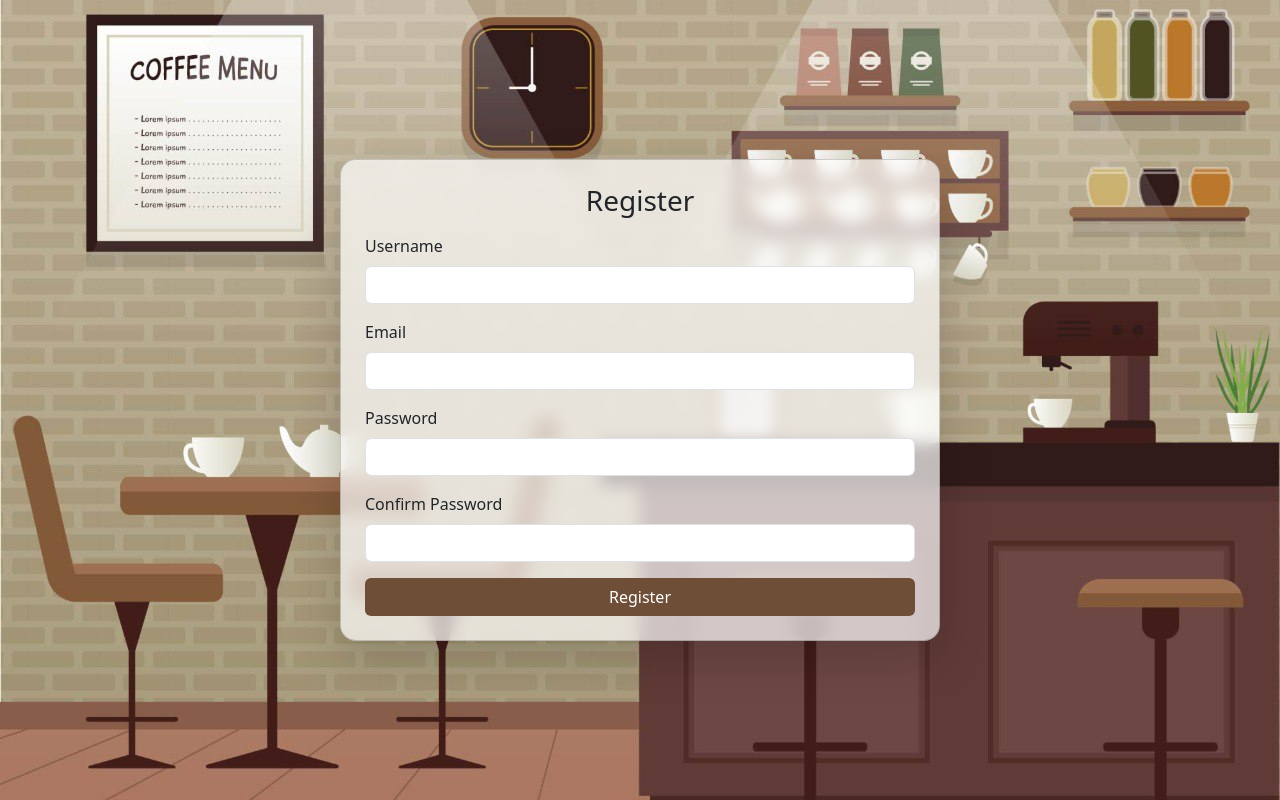
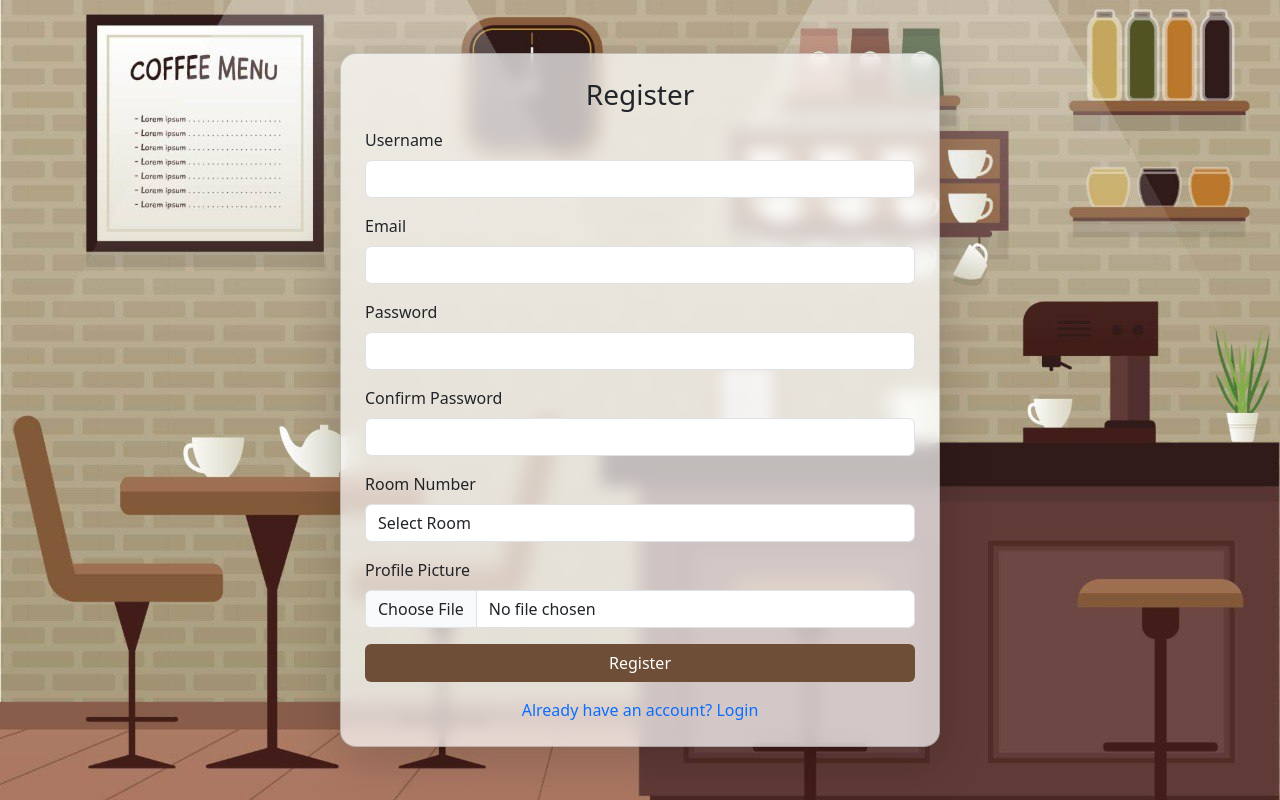
Before and after one commit to aliaa11/CafeteriaPHP_Project, a PHP site: page /register.php in a window 1280 px wide. Run offline with PHP 8.4, Linux system fonts and the light colour scheme.

Commit message:
Add register with image + room, improve login style, and user table

```diff
--- a/register.php
+++ b/register.php
@@ -9,9 +9,9 @@ if ($_SERVER["REQUEST_METHOD"] == "POST") {
     $email = trim($_POST["email"]);
     $password = $_POST["password"];
     $confirm = $_POST["confirm"];
+    $room_number = $_POST["room_number"];
 
-    // Validation
-    if (empty($username) || empty($email) || empty($password)) {
+    if (empty($username) || empty($email) || empty($password) || empty($room_number)) {
         $errors[] = "All fields are required.";
     }
 
@@ -27,25 +27,39 @@ if ($_SERVER["REQUEST_METHOD"] == "POST") {
         $errors[] = "Password must be at least 6 characters.";
     }
 
+    // Handle profile picture
+    if (!empty($_FILES["profile_picture"]["name"])) {
+        $fileName = $_FILES["profile_picture"]["name"];
+        $fileTmp = $_FILES["profile_picture"]["tmp_name"];
+        $ext = strtolower(pathinfo($fileName, PATHINFO_EXTENSION));
+        $allowed = ["png", "jpg", "jpeg", "gif"];
+
+        if (in_array($ext, $allowed)) {
+            $newFileName = "images/" . time() . "_" . $fileName;
+            move_uploaded_file($fileTmp, $newFileName);
+            $profile_picture = $newFileName;
+        } else {
+            $errors[] = "Invalid image format. Allowed: png, jpg, jpeg, gif";
+        }
+    } else {
+        $profile_picture = "images/default.png";
+    }
+
     if (empty($errors)) {
-        // Check if email already exists
         $check_query = "SELECT id FROM users WHERE email = '$email'";
         $result = mysqli_query($connection, $check_query);
 
         if (mysqli_num_rows($result) > 0) {
             $errors[] = "Email already registered.";
         } else {
-          // Hash the password
-          $hashedPassword = password_hash($password, PASSWORD_DEFAULT); // هنا تشفير كلمة المرور
-
-            $query = "INSERT INTO users (username, email, password)
-                      VALUES ('$username', '$email', '$hashedPassword')"; // استخدم $hashedPassword هنا
+            $hashedPassword = password_hash($password, PASSWORD_DEFAULT);
+            $query = "INSERT INTO users (username, email, password, room_number, profile_picture)
+                      VALUES ('$username', '$email', '$hashedPassword', '$room_number', '$profile_picture')";
             $insert_result = mysqli_query($connection, $query);
 
             if ($insert_result) {
                 $_SESSION["username"] = $username;
                 $_SESSION["email"] = $email;
-
                 header("Location: login.php");
                 exit;
             } else {
@@ -53,10 +67,8 @@ if ($_SERVER["REQUEST_METHOD"] == "POST") {
             }
         }
     }
-
 }
 ?>
-
 
 <!DOCTYPE html>
 <html lang="en">
@@ -69,40 +81,33 @@ if ($_SERVER["REQUEST_METHOD"] == "POST") {
   background: url('images/5785243870685153502.jpg') no-repeat center center;
   background-size: cover;"
   class="d-flex justify-content-center align-items-center vh-100">
+
   <div class="card p-4 shadow-lg rounded-4"
-     style="width: 600px; background-color: rgba(255, 255, 255, 0.7); backdrop-filter: blur(8px);">
-
-
+       style="width: 600px; background-color: rgba(255,255,255,0.7); backdrop-filter: blur(8px);">
     <h3 class="mb-3 text-center">Register</h3>
 
     <?php if (!empty($errors)): ?>
     <script>
       document.addEventListener("DOMContentLoaded", function () {
         let errors = <?php echo json_encode($errors); ?>;
-
         let alertDiv = document.createElement("div");
         alertDiv.className = "alert alert-danger";
         alertDiv.role = "alert";
-
         let list = document.createElement("ul");
         list.className = "mb-0";
-
         errors.forEach(function(err) {
           let li = document.createElement("li");
           li.textContent = err;
           list.appendChild(li);
         });
-
         alertDiv.appendChild(list);
-
         let card = document.querySelector(".card");
         card.prepend(alertDiv);
       });
     </script>
     <?php endif; ?>
 
-
-    <form method="POST">
+    <form method="POST" enctype="multipart/form-data">
       <div class="mb-3">
         <label for="username" class="form-label">Username</label>
         <input type="text" name="username" id="username" class="form-control" required>
@@ -123,7 +128,27 @@ if ($_SERVER["REQUEST_METHOD"] == "POST") {
         <input type="password" name="confirm" id="confirm" class="form-control" required>
       </div>
 
+      <div class="mb-3">
+        <label for="room_number" class="form-label">Room Number</label>
+        <select name="room_number" id="room_number" class="form-control" required>
+          <option value="">Select Room</option>
+          <option value="101">101</option>
+          <option value="102">102</option>
+          <option value="103">103</option>
+          <option value="104">104</option>
+          <option value="105">105</option>
+        </select>
+      </div>
+
+      <div class="mb-3">
+        <label for="profile_picture" class="form-label">Profile Picture</label>
+        <input type="file" name="profile_picture" id="profile_picture" class="form-control" accept="image/*">
+      </div>
+
       <button type="submit" class="btn w-100" style="background-color: #6f4e37; color: white;">Register</button>
+      <div class="text-center mt-3">
+        <a href="login.php" class="text-decoration-none">Already have an account? Login</a>
+      </div>
     </form>
   </div>
 
```
Lines whose indentation alone changed are shown as unchanged.
